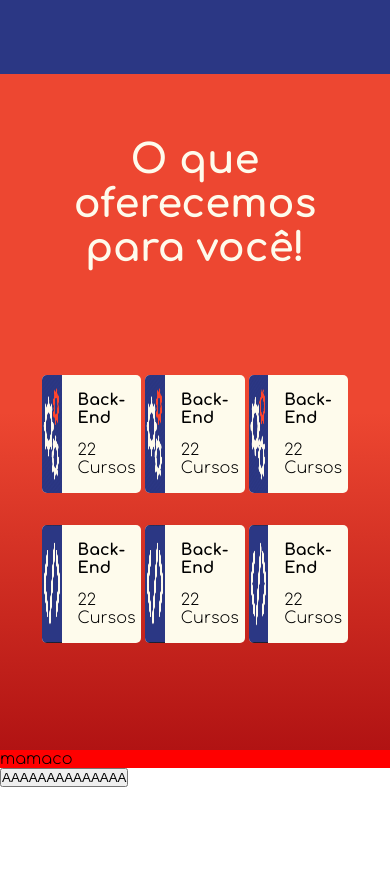
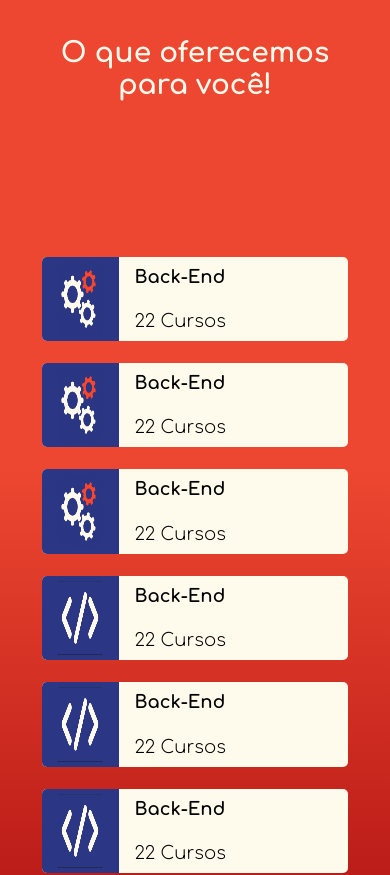
Before and after one commit to RuanLima8727/spidercode, a React (Create React App) app in the folder frontend/: page / in a window 390 px wide. Shown: the part 2120-2995 px from the top of the page. Before the commit the page ends 2907 px from the top, so only its background shows below. Built offline with nearby package versions, Linux system fonts and the light colour scheme.

Commit message:
responsividade da terceira sessão finalizada

```diff
--- a/frontend/src/App.jsx
+++ b/frontend/src/App.jsx
@@ -21,7 +21,7 @@ const App = () => {
 
     <div>
       <Home/>
-      <p style={{background:"red"}}>{variavel}</p>
+      <p>{variavel}</p>
       <button onClick={()=>{teste()}}>AAAAAAAAAAAAAA</button>
     </div>
   )
--- a/frontend/src/components/category-card/styles.css
+++ b/frontend/src/components/category-card/styles.css
@@ -11,11 +11,13 @@
    width: 25%;
    height: 14vh;
    border-radius: 5px 0px 0px 5px;
+   display: flex;
+   justify-content: center;
 }
 
  .section-3 .container .category-card-container section .category-card .category-card-image img{
-    width: 100%;
-    height: 14vh;
+    width: 70%;
+    padding: 5px;
     border-radius: 5px 0px 0px 5px;
  }
 
@@ -27,14 +29,32 @@
     margin-left: 16px;
  }
 
- /* @media (max-width : 700px){
+ @media (max-width : 900px){
    .section-3 .container .category-card-container section .category-card{
       width: 48%;
 
    }
  }
- @media (max-width : 375px){
+ @media (max-width : 620px){
    .section-3 .container .category-card-container section .category-card{
-      width: 80%;
+      height: 10vh;
+      width: 100%;
    }
- } */
+   .section-3 .container .category-card-container section .category-card .category-card-image {
+      height: 10vh;
+   }
+   .section-3 .container .category-card-container section .category-card .category-card-image img{
+      height: 10vh;
+   }
+   .section-3 .container .category-card-container section .category-card .category-card-content {
+      margin : 10px 0px;
+      margin-left: 16px;
+   }
+   .section-3 .container .category-card-container section .category-card .category-card-content h4 {
+      font-size: 18px;
+   }
+   .section-3 .container .category-card-container section .category-card .category-card-content p {
+      font-size: 18px;
+   }
+
+ }
--- a/frontend/src/pages/Home/index.jsx
+++ b/frontend/src/pages/Home/index.jsx
@@ -19,7 +19,7 @@ import CategoryCard from '../../components/category-card'
 const Home = ()=> {
     return (
         <div className="teste">
-        <Animation/>
+        {/* <Animation/> */}
         <div className="section-1">
             <div className="container">
                 <header>
@@ -52,7 +52,7 @@ const Home = ()=> {
                     <CardCourse
                         image={phpCourse}
                         alt={"Elefante mascote do php"}>
-                        Aprenda Back-End com PHP 7
+                        Aprenda Back-End com <br/> PHP 7
                     </CardCourse>
 
                     <CardCourse
--- a/frontend/src/pages/Home/styles.css
+++ b/frontend/src/pages/Home/styles.css
@@ -144,6 +144,7 @@
     color: #FEFBEC ;
     border : 2px solid #FEFBEC;
     margin-bottom : 64px;
+    overflow: hidden;
 
  }
 
@@ -243,14 +244,24 @@
     .section-1 .container main section:nth-child(2){
         display: none;
      }
+
+     .section-3 {
+         height: 95vh;
+     }
+     .section-3 .container {
+         height: 95vh;
+     }
+     .section-3 .container .category-card-container {
+        height: 53vh;
+    }
 }
 
 @media (max-width : 740px) {
     .section-2 {
-        height: 172vh;
+        height: 160vh;
     }
     .section-2 .container {
-        height: 172vh;
+        height: 160vh;
     }
     .section-2 .container p {
         padding-top: 2%;
@@ -297,6 +308,19 @@
         width: 60%;
     }
 
+    .section-3 {
+        height: 118vh;
+    }
+    .section-3 .container {
+        height: 118vh;
+    }
+    .section-3 .container .category-card-container {
+       height: 78vh;
+   }
+   .section-3 .container .category-card-container section {
+        justify-content: center;
+   }
+
 }
 
 @media (max-width : 490px) {
@@ -319,6 +343,9 @@
     .section-2 .container h2 {
         font-size: 28px;
     }
+    .section-3 .container h2 {
+        font-size: 28px;
+    }
 
     /* FAÇA RESPONSIVIDADE ATÉ 360PIXELS, MENOR QUE ISSO SÓ O GALAXY FOLD, QUE PODE SER IGNORADO */
 }
@@ -327,7 +354,5 @@
     .section-1 .container header h2 {
         font-size : 23px;
     }
-    .teste {
-        width: 375px;
-    }
+
 }
```
